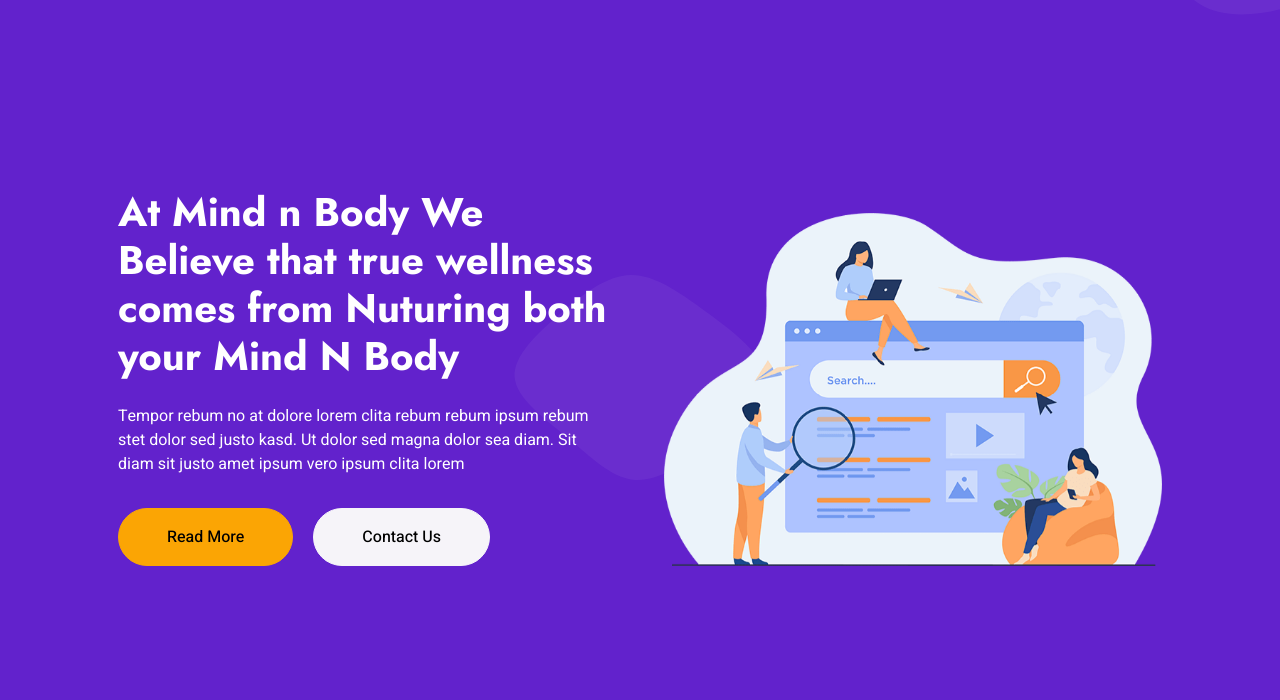
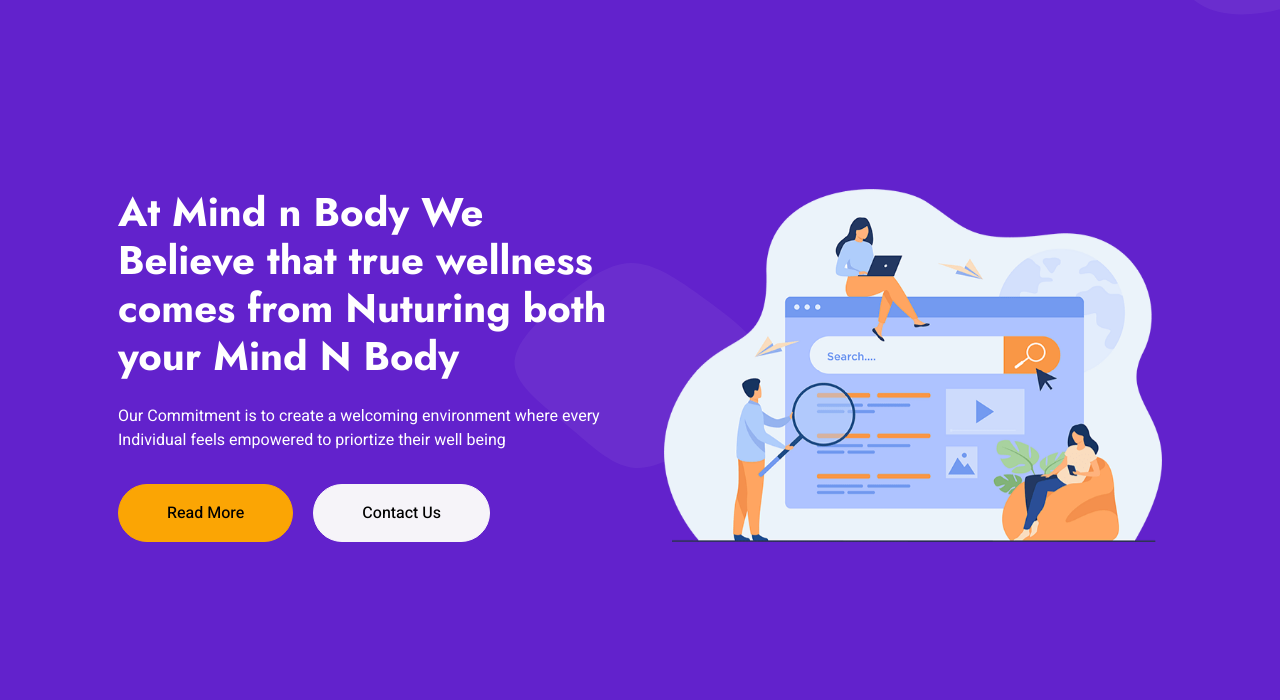
Before and after one commit to prakashs7585-ctrl/Mind-n-Body-, a plain HTML site: page index.html in a window 1280 px wide. Shown: the part 100-800 px from the top of the page. Drawn offline with nearby package versions, Linux system fonts and the light colour scheme.

Commit message:
Update index.html

```diff
--- a/index.html
+++ b/index.html
@@ -78,7 +78,7 @@
                     <div class="row g-5 align-items-end">
                         <div class="col-lg-6 text-center text-lg-start">
                             <h1 class="text-white mb-4 animated slideInDown">At Mind n Body We Believe that true wellness comes from Nuturing both your Mind N Body </h1>
-                            <p class="text-white pb-3 animated slideInDown">Tempor rebum no at dolore lorem clita rebum rebum ipsum rebum stet dolor sed justo kasd. Ut dolor sed magna dolor sea diam. Sit diam sit justo amet ipsum vero ipsum clita lorem</p>
+                            <p class="text-white pb-3 animated slideInDown">Our Commitment is to create a welcoming environment where every Individual feels empowered to priortize their well being </p>
                             <a href="" class="btn btn-secondary py-sm-3 px-sm-5 rounded-pill me-3 animated slideInLeft">Read More</a>
                             <a href="" class="btn btn-light py-sm-3 px-sm-5 rounded-pill animated slideInRight">Contact Us</a>
                         </div>
```
